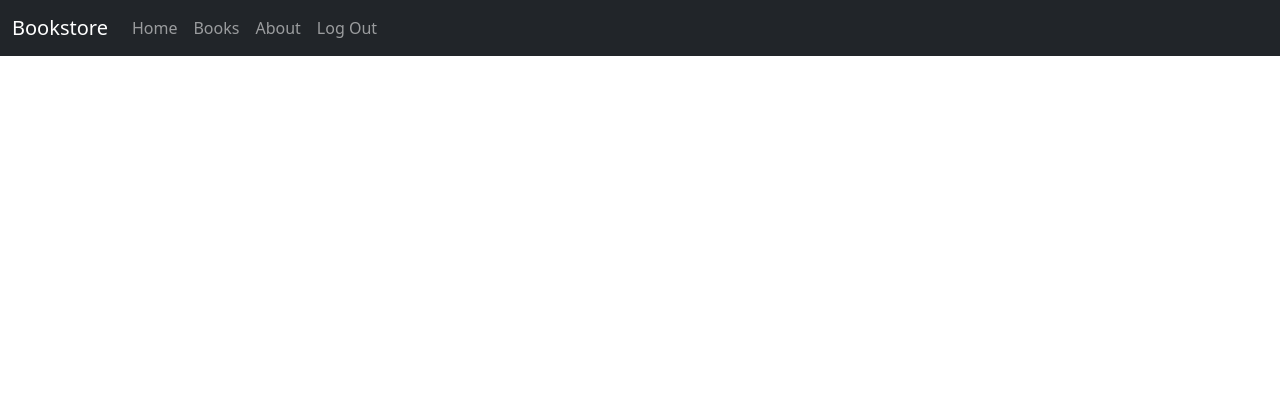
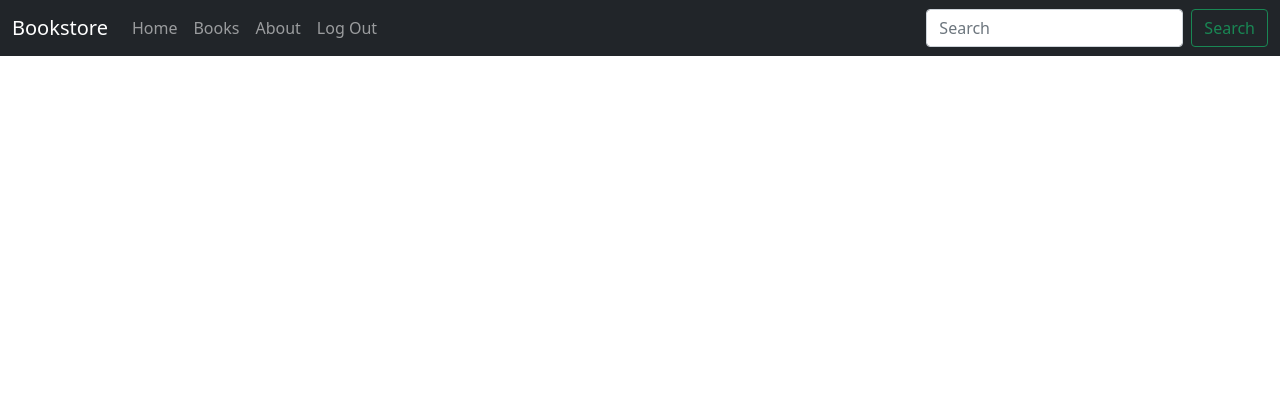
Before and after one commit to Miksiz/django-bookstore, a Django app: page /books/ in a window 1280 px wide. Shown: the top 420 px of the page. Run offline with Django 4.2, Linux system fonts and the light colour scheme; the visitor is signed in with stand-in values (Sample User, id 1); data that the repository does not hold is empty; parts of the project's set-up code (start-up, migrations or seed data) failed here and were passed over; some libraries are stand-ins or nearby versions.

Commit message:
ch15-done! Added search functionality

```diff
--- a/books/urls.py
+++ b/books/urls.py
@@ -1,8 +1,9 @@
 from django.urls import path
 
-from .views import BookListView, BookDetailView
+from .views import BookListView, BookDetailView, SearchResultsListView
 
 urlpatterns = [
   path('', BookListView.as_view(), name='book_list'),
   path('<uuid:pk>', BookDetailView.as_view(), name='book_detail'),
+  path('search/', SearchResultsListView.as_view(), name='search_results'),
 ]
--- a/books/views.py
+++ b/books/views.py
@@ -3,6 +3,7 @@ from django.contrib.auth.mixins import (
   PermissionRequiredMixin
 )
 from django.views.generic import ListView, DetailView
+from django.db.models import Q
 
 from .models import Book
 
@@ -21,3 +22,14 @@ class BookDetailView(
   template_name = 'books/book_detail.html'
   login_url = 'account_login'
   permission_required = 'books.special_status'
+
+class SearchResultsListView(ListView):
+  model = Book
+  context_object_name = 'book_list'
+  template_name = 'books/search_results.html'
+
+  def get_queryset(self):
+    query = self.request.GET.get('q')
+    return Book.objects.filter(
+      Q(title__icontains=query) | Q(author__icontains=query)
+    )
--- a/templates/_base.html
+++ b/templates/_base.html
@@ -38,6 +38,10 @@
                     </li>
                     {% endif %}
                 </ul>
+                <form class="d-flex" action="{% url 'search_results' %}" method="get">
+                    <input class="form-control me-2" type="search" name="q" placeholder="Search" aria-label="Search">
+                    <button class="btn btn-outline-success" type="submit">Search</button>
+                </form>
             </div>
         </div>
     </nav>
```
Also changed, not shown: templates/books/search_results.html (added, +13 -0 lines).
